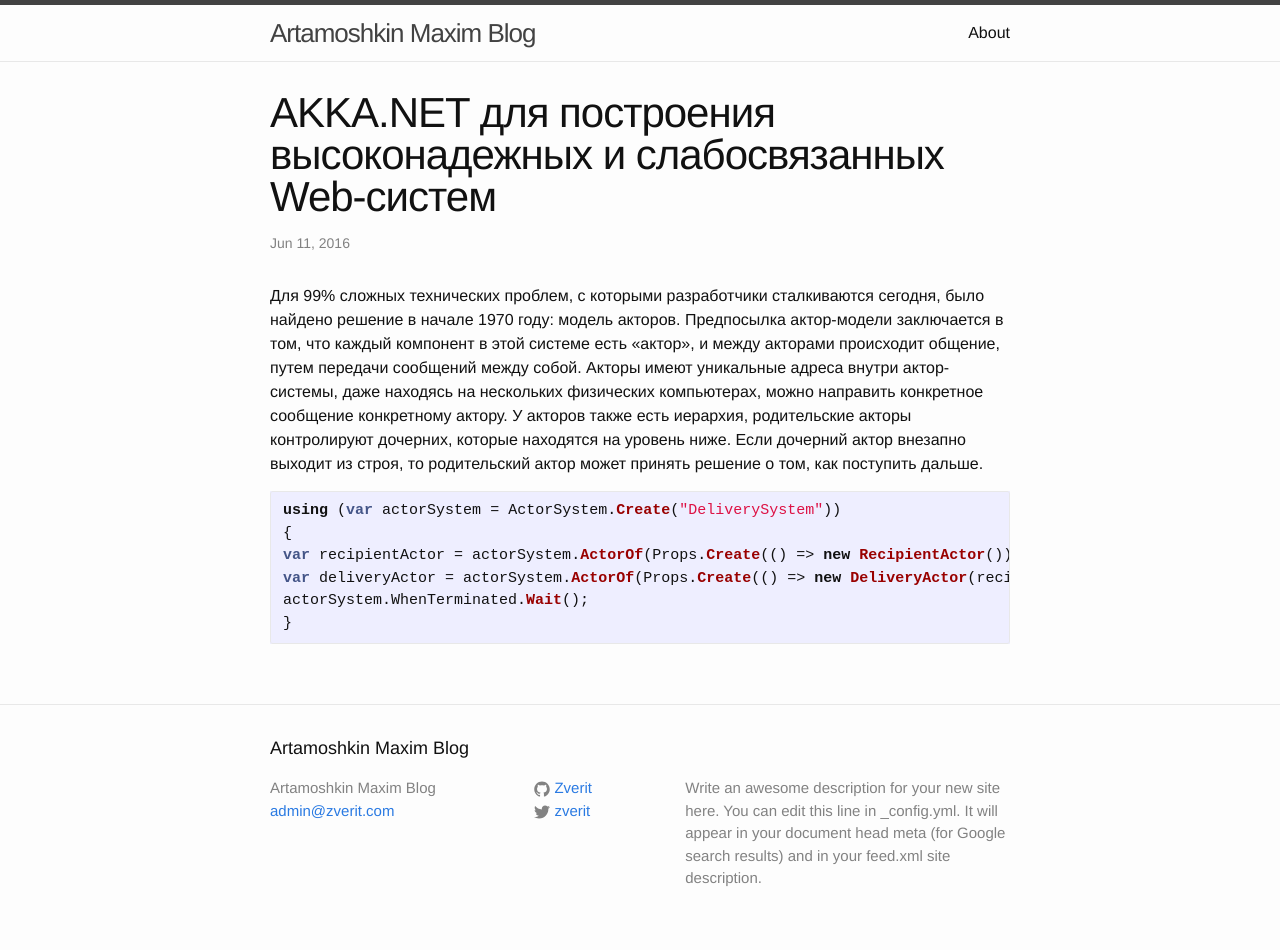
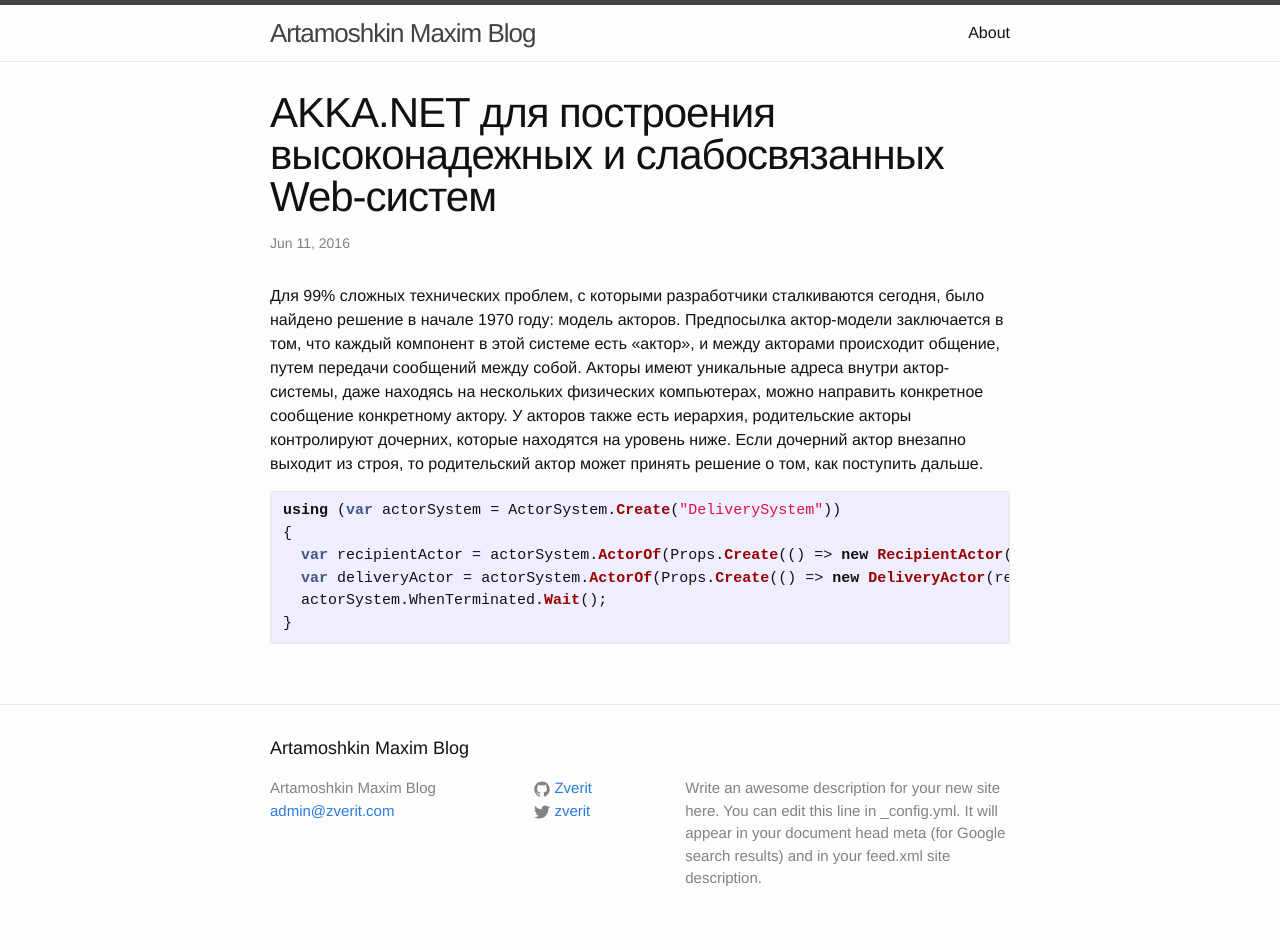
Before and after one commit to martamoshkin/blog.zverit.com, a Jekyll site: the page built from _posts/2016-6-11-akka-net-web-system.md, in a window 1280 px wide. Built offline with Jekyll 4.4.1, drawn with Linux system fonts in a browser that asks for light colours.

Commit message:
Update 2016-6-11-akka-net-web-system.md

````diff
--- a/_posts/2016-6-11-akka-net-web-system.md
+++ b/_posts/2016-6-11-akka-net-web-system.md
@@ -6,11 +6,11 @@ categories: akka sharp
 ---
 Для 99% сложных технических проблем, с которыми разработчики сталкиваются сегодня, было найдено решение в начале 1970 году: модель акторов.
 Предпосылка актор-модели заключается в том, что каждый компонент в этой системе есть «актор», и между акторами происходит общение, путем передачи сообщений между собой. Акторы имеют уникальные адреса внутри актор-системы, даже находясь на нескольких физических компьютерах, можно направить конкретное сообщение конкретному актору. У акторов также есть иерархия, родительские акторы контролируют дочерних, которые находятся на уровень ниже. Если дочерний актор внезапно выходит из строя, то родительский актор может принять решение о том, как поступить дальше.
-```csharp
+```cs
 using (var actorSystem = ActorSystem.Create("DeliverySystem"))
 {
-var recipientActor = actorSystem.ActorOf(Props.Create(() => new RecipientActor()), "receiver");
-var deliveryActor = actorSystem.ActorOf(Props.Create(() => new DeliveryActor(recipientActor)), "delivery");
-actorSystem.WhenTerminated.Wait();
+  var recipientActor = actorSystem.ActorOf(Props.Create(() => new RecipientActor()), "receiver");
+  var deliveryActor = actorSystem.ActorOf(Props.Create(() => new DeliveryActor(recipientActor)), "delivery");
+  actorSystem.WhenTerminated.Wait();
 }
 ```
````
